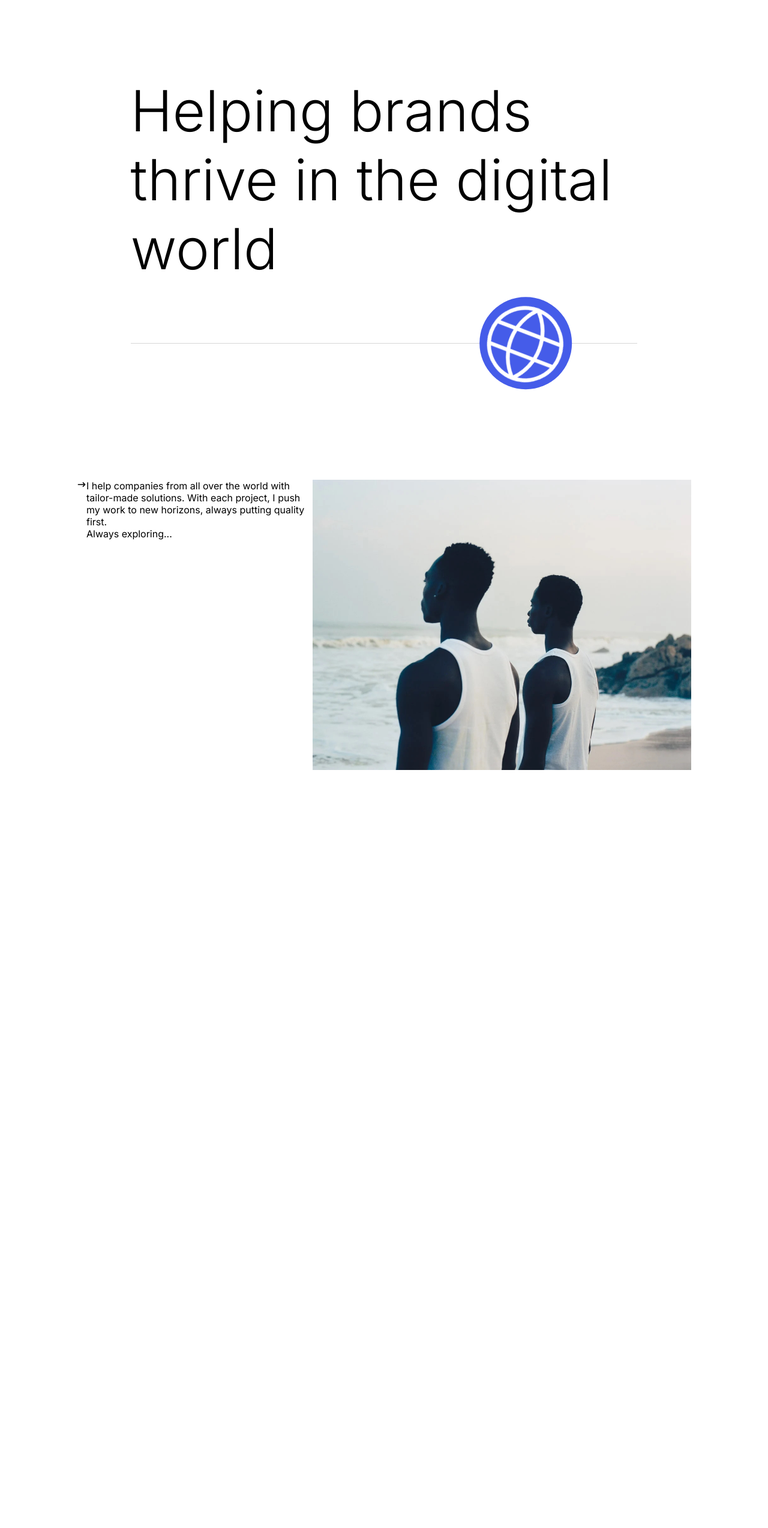
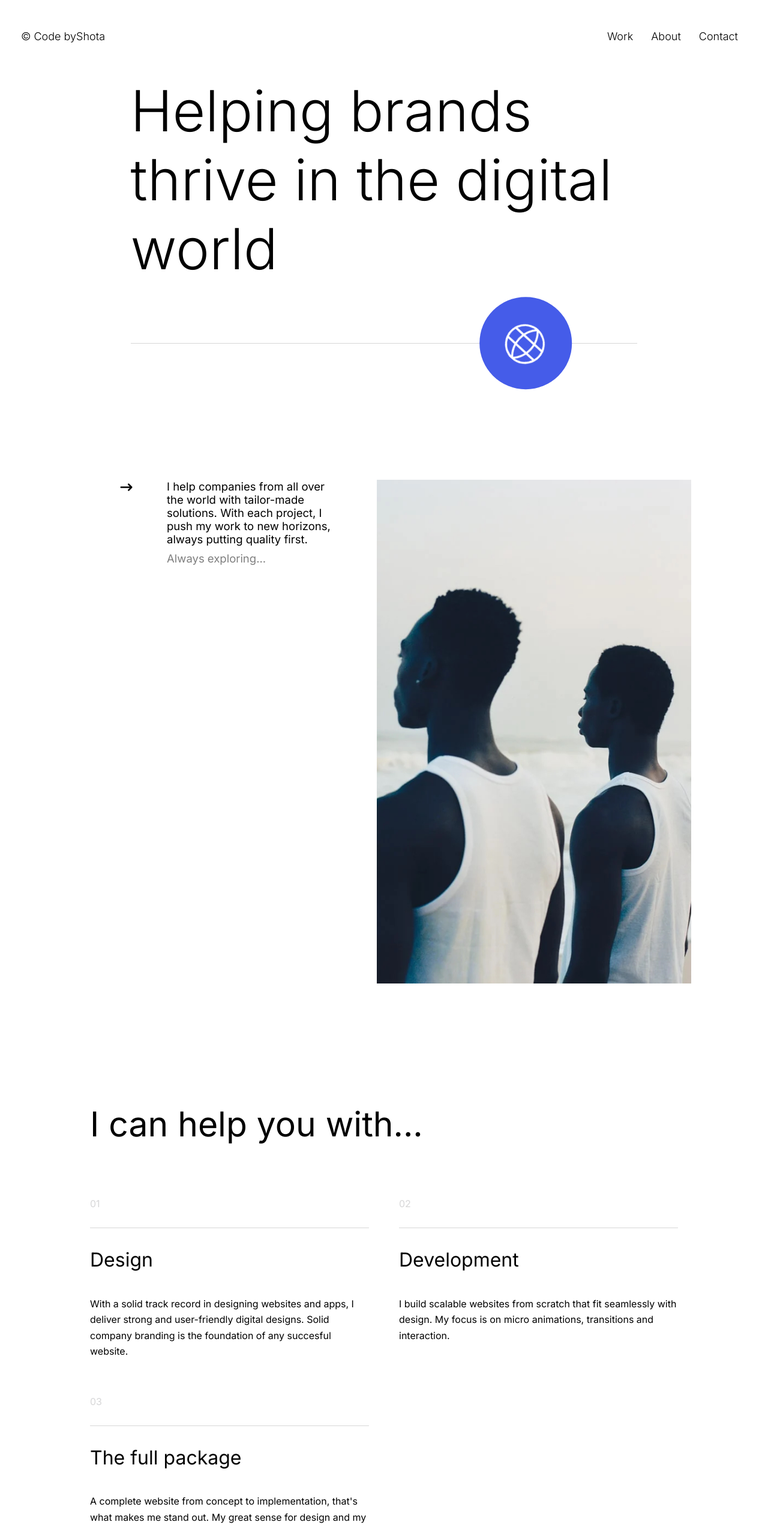
Before and after one commit to AlaniaShota/Portfolio, a React (Vite) app: page /about in a window 1280 px wide. Shown: the top 2548 px of the page at 60% size. Before the commit the page ends 1288 px from the top, so only its background shows below. Built offline with nearby package versions, Linux system fonts and the light colour scheme.

Commit message:
added new components

```diff
--- a/src/components/about/About.jsx
+++ b/src/components/about/About.jsx
@@ -7,6 +7,7 @@ import "./About.scss";
 import { AnimatePresence } from "framer-motion";
 
 import { AboutDescription } from "./components/aboutDescription";
+import { AboutMain } from "./components/aboutMain";
 
 export const About = () => {
   const [isLoading, setIsLoading] = useState(true);
@@ -21,6 +22,7 @@ export const About = () => {
       </AnimatePresence>
       <AboutHeader />
       <AboutDescription />
+      <AboutMain />
     </>
   );
 };
--- a/src/components/about/components/aboutDescription/AboutDescription.jsx
+++ b/src/components/about/components/aboutDescription/AboutDescription.jsx
@@ -4,10 +4,12 @@ import { HiArrowNarrowRight } from "react-icons/hi";
 import { useEffect, useState } from "react";
 import { motion, useAnimation, useViewportScroll } from "framer-motion";
 import "./AboutDescription.scss";
+import gsap from "gsap";
 
 export const AboutDescription = () => {
   const [scrollDirection, setScrollDirection] = useState("up");
   const controls = useAnimation();
+  const arrowControls = useAnimation();
   const { scrollY } = useViewportScroll();
 
   useEffect(() => {
@@ -19,26 +21,41 @@ export const AboutDescription = () => {
   useEffect(() => {
     if (scrollDirection === "down") {
       controls.start({ y: 100 });
+      arrowControls.start({ rotate: 30 });
     } else {
       controls.start({ y: 0 });
+      arrowControls.start({ rotate: 0 });
     }
-  }, [scrollDirection, controls]);
+  }, [scrollDirection, controls, arrowControls]);
 
-  const arrowVariants = {
-    up: { rotate: 0 },
-    down: { rotate: 15 },
-  };
+  useEffect(() => {
+    const tl = gsap.timeline();
+
+    function animateDots() {
+      tl.to(".dot", {
+        opacity: 1,
+        duration: 0.5,
+        stagger: 1,
+        onComplete: function () {
+          tl.to(".dot", {
+            opacity: 0,
+            duration: 0.2,
+            delay: 1,
+            onComplete: animateDots,
+          });
+        },
+      });
+    }
+
+    animateDots();
+  }, []);
 
   return (
     <div className="about-description">
       <div className="about-description-content">
         <div className="icon-arrow">
-          <motion.div
-            animate={scrollDirection}
-            variants={arrowVariants}
-            className="arrow-rotation"
-          >
-            <HiArrowNarrowRight />
+          <motion.div animate={arrowControls} className="arrow-rotation">
+            <HiArrowNarrowRight size={25} />
           </motion.div>
         </div>
         <motion.div
@@ -46,16 +63,19 @@ export const AboutDescription = () => {
           animate={controls}
           transition={{ duration: 0.9 }}
         >
-          <p>
+          <p className="about-description-section-text">
             I help companies from all over the world with tailor-made solutions.
             With each project, I push my work to new horizons, always putting
             quality first.
           </p>
-          <span>Always exploring...</span>
+          <span className="about-description-section-span-text">
+            Always exploring
+            <span className="dot">.</span>
+            <span className="dot">.</span>
+            <span className="dot">.</span>
+          </span>
         </motion.div>
-        <div className="about-description-img-content">
-          <img src={userImg} alt="User" />
-        </div>
+        <div className="about-description-img-content" />
       </div>
     </div>
   );
--- a/src/components/about/components/aboutDescription/AboutDescription.scss
+++ b/src/components/about/components/aboutDescription/AboutDescription.scss
@@ -3,28 +3,74 @@
     justify-content: center;
     align-items: center;
     flex-direction: row;
-}
+    width: 100%;
 
-.about-description-content {
-    display: flex;
-    justify-content: center;
-    width: 80%;
-    position: relative;
-}
+    & .about-description-content {
+        // display: flex;
+        // justify-content: space-around;
+        width: 80%;
+        // position: relative;
+        display: grid;
+        grid-template-columns: 100px 300px auto;
+        gap: 50px;
 
-.about-description-section {
-    width: 70%;
-}
+        & .icon-arrow {
+            // display: flex;
+            // justify-content: end;
+            // position: relative;
+            margin-left: 70px;
+        }
 
-.about-description-img-content {
-    width: auto;
+        & .about-description-section {
+            // width: 90%;
+            display: flex;
+            // justify-content: center;
+            flex-direction: column;
+            // align-items: center;
+            font-size: 18.5px;
+            font-weight: 400;
 
-    img {
-        width: 100%;
+
+            & .about-description-section-text {
+                width: auto;
+                margin-right: 10px;
+
+            }
+
+            & .about-description-section-span-text {
+                opacity: 0.5;
+                // font-size: 18.5px;
+                padding-top: 10px;
+
+                // padding: 0 70px;
+                // & .about-description-section-span-text::after {
+                //     content: "...";
+                //     overflow: hidden;
+                //     /* Скрыть текст, если он не помещается */
+                //     display: inline-block;
+                //     animation: typingDots 1.5s infinite;
+                //     /* Применить анимацию */
+                // }
+            }
+        }
+
+        & .about-description-img-content {
+            width: auto;
+            // height: 100vh;
+            background: url('../../../../assets/img/background.jpg') center center no-repeat;
+            background-size: cover;
+            background-attachment: fixed;
+            object-fit: contain;
+            // top: -20vh;
+            height: 105vh;
+            // transform: matrix3d(1, 0, 0, 0, 0, 1, 0, 0, 0, 0, 1, 0, 0, 240, 0, 1);
+        }
+
+        // & img {
+        //     width: 100%;
+        //     height: 100%;
+        //     object-fit: cover;
+        //     transform: matrix3d(1, 0, 0, 0, 0, 1, 0, 0, 0, 0, 1, 0, 0, 120, 0, 1)
+        // }
     }
 }
-
-.icon-arrow {
-    // position: absolute;
-    // bottom: 0;
-}
--- a/src/components/about/components/aboutHeader/AboutHeader.jsx
+++ b/src/components/about/components/aboutHeader/AboutHeader.jsx
@@ -23,7 +23,7 @@ export const AboutHeader = () => {
               animate={{ rotate: 360 }}
               transition={{ duration: 10, repeat: Infinity, ease: "linear" }}
             >
-              <CiGlobe className="icon-glob" size='lg' />
+              <CiGlobe className="icon-glob" size={80} />
             </motion.div>
           </div>
         </div>
--- a/src/components/about/components/aboutHeader/AboutHeader.scss
+++ b/src/components/about/components/aboutHeader/AboutHeader.scss
@@ -5,6 +5,7 @@
     justify-content: center;
     flex-direction: column;
     align-items: center;
+    background-color: white;
 
     & .about-header-title-content {
         width: 66%;
--- /dev/null
+++ b/src/components/about/components/aboutMain/AboutMain.jsx
@@ -0,0 +1,89 @@
+import gsap from "gsap";
+import "./AboutMain.scss";
+import { useEffect, useRef } from "react";
+import { useScroll, useTransform, motion } from "framer-motion";
+
+export const AboutMain = () => {
+  const container = useRef(null);
+  const { scrollYProgress } = useScroll({
+    target: container,
+    offset: ["start end", "end start"],
+  });
+
+  const height = useTransform(scrollYProgress, [0, 0.9], [50, 0]);
+
+  useEffect(() => {
+    const tl = gsap.timeline();
+
+    function animateDots() {
+      tl.to(".dot", {
+        opacity: 1,
+        duration: 0.5,
+        stagger: 1,
+        onComplete: function () {
+          tl.to(".dot", {
+            opacity: 0,
+            duration: 0.2,
+            delay: 1,
+            onComplete: animateDots,
+          });
+        },
+      });
+    }
+
+    animateDots();
+  }, []);
+
+  const mainData = [
+    {
+      id: 1,
+      title: "Design",
+      description:
+        "With a solid track record in designing websites and apps, I deliver strong and user-friendly digital designs. Solid company branding is the foundation of any succesful website.",
+    },
+    {
+      id: 2,
+      title: "Development",
+      description:
+        "I build scalable websites from scratch that fit seamlessly with design. My focus is on micro animations, transitions and interaction.",
+    },
+    {
+      id: 3,
+      title: "The full package",
+      description:
+        "A complete website from concept to implementation, that's what makes me stand out. My great sense for design and my development skills enable me to create kick-ass projects.",
+    },
+  ];
+
+  return (
+    // <div ref={container} className="main">
+    <div ref={container} className="about-main">
+      <div className="about-main-content-header">
+        <h1 className="about-main-content-title">
+          I can help you with<span className="dot">.</span>
+          <span className="dot">.</span>
+          <span className="dot">.</span>
+        </h1>
+      </div>
+      <div className="about-main-content-section">
+        {mainData.map((item) => (
+          <div key={item.id}>
+            <div className="content-numbering">
+              <div className="numbers">0{item.id}</div>
+              <div className="stripe"></div>
+            </div>
+            <div className="content-skills">
+              <h3 className="skills-title">{item.title}</h3>
+              <p className="skills-description">{item.description}</p>
+            </div>
+          </div>
+        ))}
+      </div>
+      <motion.div style={{ height }} className="circle-container-section-test">
+        <div className="circle-content-test"></div>
+      </motion.div>
+    </div>
+
+    //  </div>
+  );
+};
--- /dev/null
+++ b/src/components/about/components/aboutMain/AboutMain.scss
@@ -0,0 +1,99 @@
+// .main {
+
+//     display: flex;
+//     // justify-content: center;
+//     // flex-direction: column;
+//     width: 100%;
+//     &
+.about-main {
+    display: flex;
+    justify-content: center;
+    flex-direction: column;
+    // width: 100%;
+    gap: 3vw;
+
+    margin-top: 200px;
+    padding: 0 150px;
+    position: relative;
+    background-color: white;
+    z-index: 1;
+    // margin: 70px auto;
+    // width: 80%;
+
+    // position: relative;
+    // // margin-top: 200px;
+    // background-color: white;
+    // z-index: 1000;
+
+
+    & .about-main-content-title {
+        text-decoration: none;
+        font-size: 57px;
+        font-weight: 400;
+        margin-bottom: 40px;
+    }
+
+    & .about-main-content-section {
+        display: grid;
+        grid-template-columns: repeat(auto-fill, minmax(30%, 1fr));
+        gap: 50px;
+
+        & .content-numbering {
+            margin: 10px 0;
+            // flex: 0 0 33%;
+
+            & .numbers {
+                color: rgba(28, 29, 32, 0.175);
+
+            }
+
+            & .stripe {
+                display: block;
+                width: 100%;
+                height: 1px;
+                background-color: rgba(28, 29, 32, 0.175);
+                margin: 30px 0;
+            }
+        }
+
+        & .content-skills {
+            display: flex;
+            justify-content: space-between;
+            align-items: start;
+            flex-direction: column;
+
+            & .skills-title {
+                font-size: 32px;
+                font-weight: 400;
+                line-height: 1.45
+            }
+
+            & .skills-description {
+                font-size: 16px;
+                font-weight: 400;
+                line-height: 1.66;
+                padding-top: 36px;
+            }
+        }
+
+    }
+
+    & .circle-container-section-test {
+        // background-color: red;
+        position: relative;
+        margin-top: 100px;
+
+        & .circle-content-test {
+            height: 1550%;
+            width: 120%;
+            left: -10%;
+            border-radius: 0 0 50% 50%;
+            background-color: white;
+            position: absolute;
+            box-shadow: 0px 60px 50px rgba(0, 0, 0, 0.748) ;
+        }
+    }
+}
+
+
+// }
--- /dev/null
+++ b/src/components/about/components/aboutMain/index.js
@@ -0,0 +1 @@
+export { AboutMain } from "./AboutMain";
--- a/src/components/navigation/Layout.jsx
+++ b/src/components/navigation/Layout.jsx
@@ -11,7 +11,7 @@ export const Layout = () => {
       <section>
         <Outlet />
       </section>
-      {/* <Contact /> */}
+      <Contact />
     </>
   );
 };
--- a/src/components/navigation/header/Header.jsx
+++ b/src/components/navigation/header/Header.jsx
@@ -8,7 +8,6 @@ import gsap from "gsap";
 import { ScrollTrigger } from "gsap/all";
 import { useEffect, useLayoutEffect, useRef, useState } from "react";
 import { Link, useLocation } from "react-router-dom";
-
 import "./Header.scss";
 
 export const Header = () => {
@@ -53,16 +52,29 @@ export const Header = () => {
     });
   }, []);
 
+  const determineTextColorClass = () => {
+    const isDarkBackground =
+      header.current && header.current.classList.contains("white");
+    return isDarkBackground ? "light-text" : "dark-text";
+  };
+
+  const isDarkBackground = () => {
+    const headerElement = header.current;
+    return headerElement && headerElement.classList.contains("dark");
+  };
+
   return (
     <>
-      <div ref={header} className="header">
+      <div ref={header} className="header dark white">
         <Link to="/">
           <div className="logo">
-            <p className="copyright">©</p>
+            <p className={`copyright ${determineTextColorClass()}`}>©</p>
             <div className="name">
-              <p className="codeBy">Code by</p>
-              <p className="dennis">Shota</p>
-              <p className="snellenberg">Alania</p>
+              <p className={`codeBy ${determineTextColorClass()}`}>
+                Code by
+              </p>
+              <p className={`shota ${determineTextColorClass()}`}>Shota</p>
+              <p className={`alania ${determineTextColorClass()}`}>Alania</p>
             </div>
           </div>
         </Link>
@@ -70,8 +82,17 @@ export const Header = () => {
           {navData.map((item) => (
             <Magnetic key={item.id}>
               <div className="el">
-                <a href={item.href}>{item.title}</a>
-                <div className="indicator"></div>
+                <a
+                  href={item.href}
+                  className={`nav-link-main ${determineTextColorClass()}`}
+                >
+                  {item.title}
+                </a>
+                <div
+                  className={`indicator ${
+                    isDarkBackground() ? "light-bg " : "dark-bg"
+                  }`}
+                ></div>
               </div>
             </Magnetic>
           ))}
--- a/src/components/navigation/header/Header.scss
+++ b/src/components/navigation/header/Header.scss
@@ -1,12 +1,34 @@
+
+@mixin text-color($background) {
+    &.light-text {
+        color: white !important;
+        text-decoration: none !important;
+    }
+
+    &.dark-text {
+        color: black !important;
+        text-decoration: none !important;
+    }
+}
+
+
+@mixin indicator-bg($background) {
+    &.light-bg {
+        background-color: white;
+    }
+
+    &.dark-bg {
+        background-color: black;
+    }
+}
+
 .header {
     position: absolute;
     display: flex;
     z-index: 1;
     top: 0;
-    color: white;
     padding: 35px;
     justify-content: space-between;
-
     width: 100%;
     font-weight: 300;
     box-sizing: border-box;
@@ -20,6 +42,8 @@
             margin: 0px;
             font-size: 18px;
             transition: all 0.5s cubic-bezier(0.76, 0, 0.24, 1);
+            @include text-color(#333);
+
         }
 
         & .name {
@@ -28,18 +52,13 @@
             overflow: hidden;
             white-space: nowrap;
             margin-left: 5px;
-
             transition: all 0.5s cubic-bezier(0.76, 0, 0.24, 1);
 
             & p {
                 position: relative;
                 font-size: 18px;
                 transition: transform 0.5s cubic-bezier(0.76, 0, 0.24, 1);
-
-                &:nth-of-type(2) {
-                    padding-left: 4px;
-
-                }
+                @include text-color(#333);
 
                 &:nth-of-type(3) {
                     position: absolute;
@@ -61,11 +80,8 @@
                     transform: translateX(-100%);
                 }
 
-                & .dennis {
-                    transform: translateX(-65px);
-                }
-
-                & .snellenberg {
+                & .shota,
+                & .alania {
                     transform: translateX(-65px);
                 }
             }
@@ -96,26 +112,24 @@
                 height: 5px;
                 top: 45px;
                 left: 50%;
-                background-color: white;
                 border-radius: 50%;
                 transform: scale(0) translateX(-50%);
                 transition: transform 0.2s cubic-bezier(0.76, 0, 0.24, 1);
+                @include indicator-bg(#333);
             }
-        }
 
-        & a {
-            cursor: pointer;
-            text-decoration: none !important;
-            color: white;
-            font-size: 18px;
+            & .nav-link-main {
+                cursor: pointer;
+                text-decoration: none !important;
+                font-size: 18px;
+                @include text-color(#333);
+            }
         }
     }
 
     & a {
         cursor: pointer;
         text-decoration: none !important;
-        color: white;
-
     }
 }
 
@@ -149,7 +163,6 @@
             display: block;
             height: 1px;
             width: 40%;
-
             margin: auto;
             background-color: white;
             position: relative;
@@ -166,7 +179,6 @@
     }
 
     .burgerActive {
-
         &::after {
             transform: rotate(45deg);
             top: -1px;
@@ -176,6 +188,5 @@
             transform: rotate(-45deg);
             top: 0px;
         }
-
     }
 }
--- a/src/index.css
+++ b/src/index.css
@@ -5,6 +5,7 @@
   margin: 0;
   padding: 0;
 }
+
 body {
   margin: 0px;
   overflow-x: hidden; /* Hide scrollbars */
```
